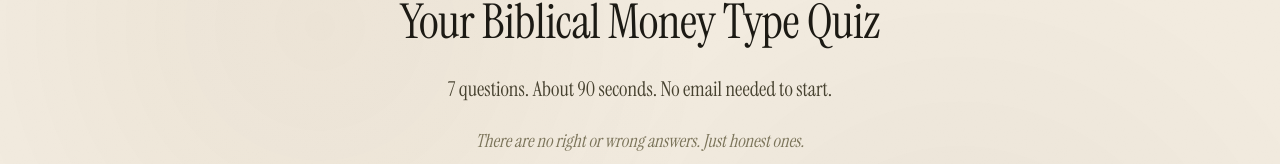
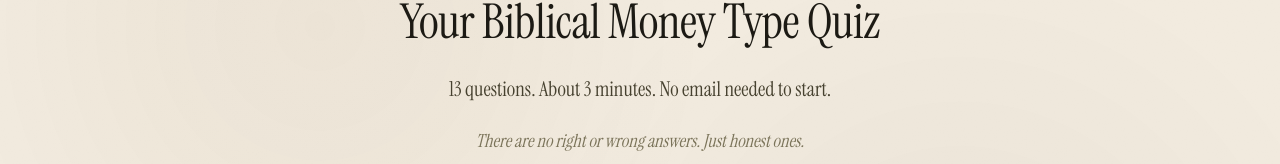
Before and after one commit to nescodigital/talanthos, a Next.js app: page /quiz in a window 1280 px wide. Shown: the part 214-378 px from the top of the page. Built offline with nearby package versions, Linux system fonts and the light colour scheme.

Commit message:
fix: update quiz count and step validation
- Landing text: 7 questions -> 13 questions, 90s -> 3 min
- Step route validation: hardcoded 7 -> QUIZ_QUESTIONS.length dynamic

```diff
--- a/src/app/quiz/[step]/page.tsx
+++ b/src/app/quiz/[step]/page.tsx
@@ -1,4 +1,5 @@
 import QuizCard from "@/components/quiz/QuizCard";
+import { QUIZ_QUESTIONS } from "@/lib/quiz/questions";
 import { notFound } from "next/navigation";
 
 interface PageProps {
@@ -9,7 +10,7 @@ export default async function QuizStepPage({ params }: PageProps) {
   const { step } = await params;
   const stepNum = parseInt(step, 10);
 
-  if (isNaN(stepNum) || stepNum < 1 || stepNum > 7) {
+  if (isNaN(stepNum) || stepNum < 1 || stepNum > QUIZ_QUESTIONS.length) {
     notFound();
   }
 
--- a/src/app/quiz/page.tsx
+++ b/src/app/quiz/page.tsx
@@ -51,7 +51,7 @@ function QuizIntroContent() {
                 Your Biblical Money Type Quiz
               </h1>
               <p className="tx-lede">
-                7 questions. About 90 seconds. No email needed to start.
+                13 questions. About 3 minutes. No email needed to start.
               </p>
               <p style={{ fontFamily: "var(--serif)", fontSize: 18, color: "var(--muted)", fontStyle: "italic", margin: 0 }}>
                 There are no right or wrong answers. Just honest ones.
```
